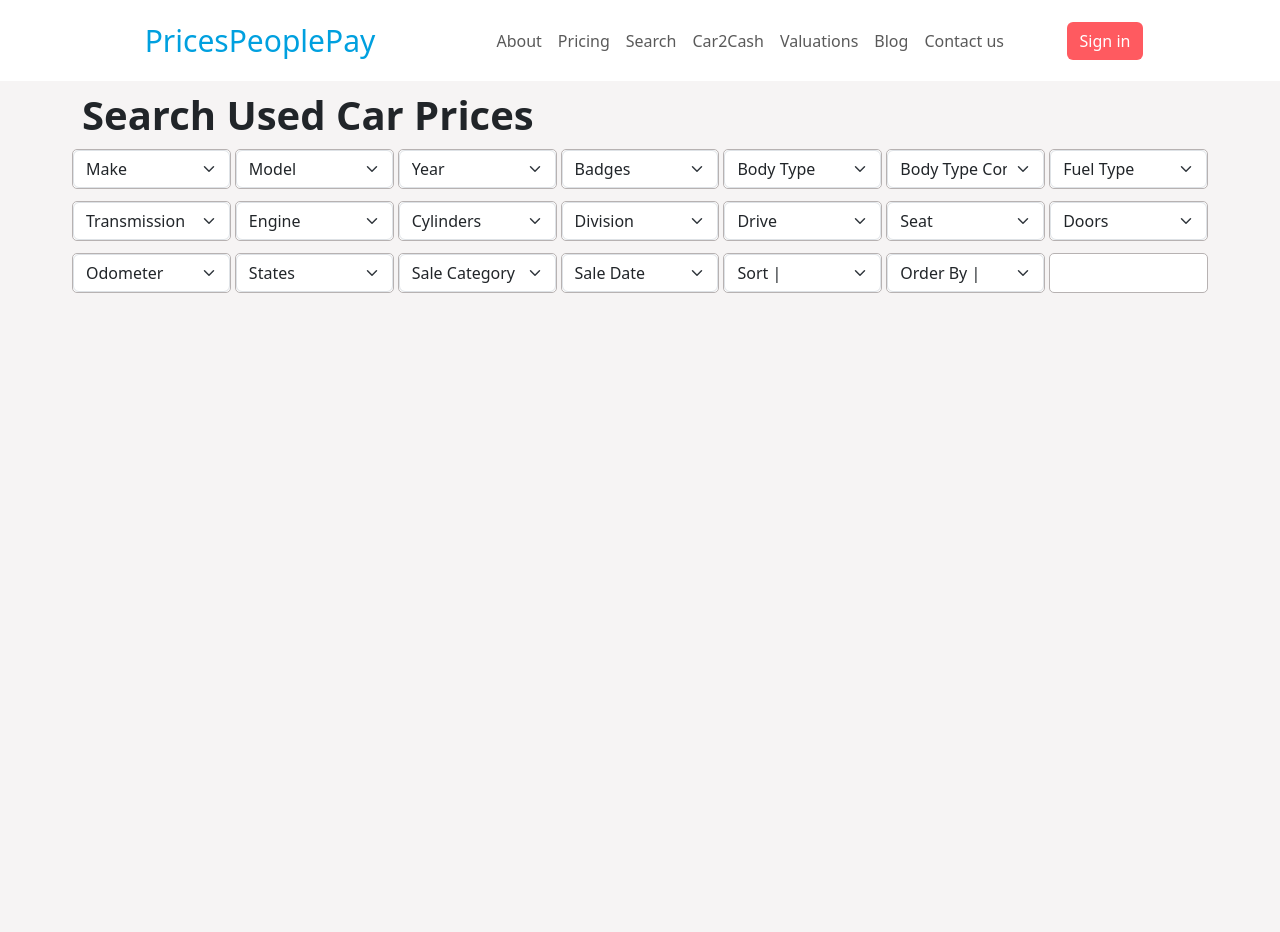
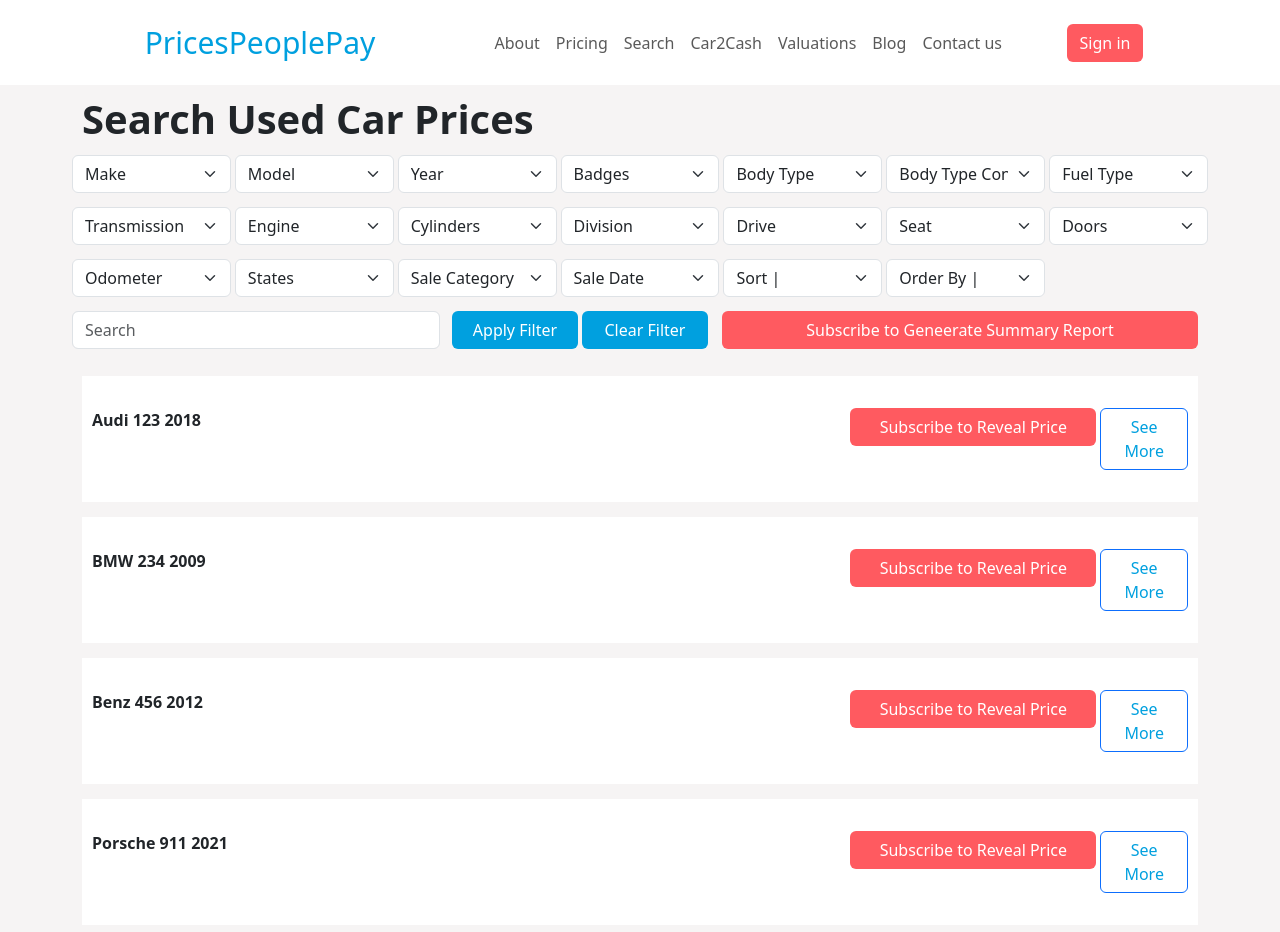
Before and after one commit to AdrianWMY/mockup-app, a React (Create React App) app: page / in a window 1280 px wide. Shown: the top 932 px of the page. Before the commit the page ends 800 px from the top, so only its background shows below. Built offline with nearby package versions, Linux system fonts and the light colour scheme.

Commit message:
add dummy data and display to the page

```diff
--- a/src/components/searchPrices/SearchPrices.css
+++ b/src/components/searchPrices/SearchPrices.css
@@ -4,18 +4,56 @@
     text-align: start;
     font-weight: bold;
 }
-.select-col {
-    background-color: white !important;
-    color: rgb(156, 156, 141) !important;
-    border-radius: 5px;
-    border-color: rgb(183, 178, 178) !important;
-    border-style: solid;
-    border-width: 1px;
-    width: 100%;
-    word-wrap: normal;
-    padding: 0px !important;
-    margin: 2px;
+.searchbar{
+    padding: 2px !important;
+    width: 100% ;
 }
 .row{
     margin-top: 10px !important;
 }
+.col{
+    padding: 2px !important;
+}
+.apply-btn,
+.clear-btn{
+    width: 100%;
+    background-color: #00a0df !important;
+    color: white !important;
+}
+.btnn{
+    width: 500px !important;
+    padding: 2px;
+}
+
+.subscribe-btn{
+    color: white !important;
+    background-color: #ff5a60 !important;
+    width: 100%;
+}
+.subscribe-btn-col{
+    width: 250px !important;
+}
+.car-info-box{
+    margin-top: 15px;
+    padding: 20px;
+    background-color: white;
+}
+.car-info{
+    text-align: start;
+}
+.seeMore-btn{
+    background-color: white !important;
+    color: #00a0df !important;
+}
+.subscribe-btn:hover{
+    background-color: #ff5a60;
+    color: white;
+    opacity: 0.8;
+    transition: opacity 0.2s;
+}
+.seeMore-btn:hover{
+    background-color: #00a0df !important;
+    color: white !important;
+    opacity: 0.8;
+    transition: opacity 0.2s;
+}
--- a/src/components/searchPrices/SearchPrices.jsx
+++ b/src/components/searchPrices/SearchPrices.jsx
@@ -6,6 +6,7 @@ import './SearchPrices.css';
 import Button from 'react-bootstrap/Button';
 import 'bootstrap';
 import Form from 'react-bootstrap/Form';
+import data from '../../data.json';
 
 function SearchPrices() {
   return (
@@ -13,43 +14,46 @@ function SearchPrices() {
       <Container>
         <h1 className="title">Search Used Car Prices</h1>
         <Row>
-          <Col className="select-col">
-            <Form.Select aria-label="Default select example">
+          <Col>
+            <Form.Select
+              aria-label="Default select example"
+              className="select-col"
+            >
               <option>Make</option>
               <option value="1">One</option>
             </Form.Select>
           </Col>
-          <Col className="select-col">
+          <Col>
             <Form.Select aria-label="Default select example">
               <option>Model</option>
               <option value="1">One</option>
             </Form.Select>
           </Col>
-          <Col className="select-col">
+          <Col>
             <Form.Select aria-label="Default select example">
               <option>Year</option>
               <option value="1">One</option>
             </Form.Select>
           </Col>
-          <Col className="select-col">
+          <Col>
             <Form.Select aria-label="Default select example">
               <option>Badges</option>
               <option value="1">One</option>
             </Form.Select>
           </Col>
-          <Col className="select-col">
+          <Col>
             <Form.Select aria-label="Default select example">
               <option>Body Type</option>
               <option value="1">One</option>
             </Form.Select>
           </Col>
-          <Col className="select-col">
+          <Col>
             <Form.Select aria-label="Default select example">
               <option>Body Type Config</option>
               <option value="1">One</option>
             </Form.Select>
           </Col>
-          <Col className="select-col">
+          <Col>
             <Form.Select aria-label="Default select example">
               <option>Fuel Type</option>
               <option value="1">One</option>
@@ -57,43 +61,43 @@ function SearchPrices() {
           </Col>
         </Row>
         <Row>
-          <Col className="select-col">
+          <Col>
             <Form.Select aria-label="Default select example">
               <option>Transmission</option>
               <option value="1">One</option>
             </Form.Select>
           </Col>
-          <Col className="select-col">
+          <Col>
             <Form.Select aria-label="Default select example">
               <option>Engine</option>
               <option value="1">One</option>
             </Form.Select>
           </Col>
-          <Col className="select-col">
+          <Col>
             <Form.Select aria-label="Default select example">
               <option>Cylinders</option>
               <option value="1">One</option>
             </Form.Select>
           </Col>
-          <Col className="select-col">
+          <Col>
             <Form.Select aria-label="Default select example">
               <option>Division</option>
               <option value="1">One</option>
             </Form.Select>
           </Col>
-          <Col className="select-col">
+          <Col>
             <Form.Select aria-label="Default select example">
               <option>Drive</option>
               <option value="1">One</option>
             </Form.Select>
           </Col>
-          <Col className="select-col">
+          <Col>
             <Form.Select aria-label="Default select example">
               <option>Seat</option>
               <option value="1">One</option>
             </Form.Select>
           </Col>
-          <Col className="select-col">
+          <Col>
             <Form.Select aria-label="Default select example">
               <option>Doors</option>
               <option value="1">One</option>
@@ -101,43 +105,106 @@ function SearchPrices() {
           </Col>
         </Row>
         <Row>
-          <Col className="select-col">
+          <Col>
             <Form.Select aria-label="Default select example">
               <option>Odometer</option>
               <option value="1">One</option>
             </Form.Select>
           </Col>
-          <Col className="select-col">
+          <Col>
             <Form.Select aria-label="Default select example">
               <option>States</option>
               <option value="1">One</option>
             </Form.Select>
           </Col>
-          <Col className="select-col">
+          <Col>
             <Form.Select aria-label="Default select example">
               <option>Sale Category</option>
               <option value="1">One</option>
             </Form.Select>
           </Col>
-          <Col className="select-col">
-            <Form.Select aria-label="Default select example">
+          <Col>
+            <Form.Select aria-label="Default select example ">
               <option>Sale Date</option>
               <option value="1">One</option>
             </Form.Select>
           </Col>
-          <Col className="select-col">
-            <Form.Select aria-label="Default select example">
+          <Col>
+            <Form.Select aria-label="Default select example ">
               <option>Sort |</option>
               <option value="1">One</option>
             </Form.Select>
           </Col>
-          <Col className="select-col">
+          <Col>
             <Form.Select aria-label="Default select example">
               <option>Order By |</option>
               <option value="1">One</option>
             </Form.Select>
           </Col>
-          <Col className="select-col"></Col>
+          <Col></Col>
+        </Row>
+        <Row>
+          <Col sm={4} className="searchbar">
+            <Form className="d-flex">
+              <Form.Control
+                type="search"
+                placeholder="Search"
+                className="me-2"
+                aria-label="Search"
+              />
+            </Form>
+          </Col>
+          <Col>
+            <Button variant="deafult" className="apply-btn">
+              Apply Filter
+            </Button>
+          </Col>
+          <Col>
+            <Button variant="default" className="clear-btn">
+              Clear Filter
+            </Button>
+          </Col>
+          <Col md="auto" className="btnn">
+            <Button variant="default" className="subscribe-btn">
+              Subscribe to Geneerate Summary Report
+            </Button>
+          </Col>
+        </Row>
+        <Row>
+          <Container>
+            {data.map((car) => {
+              return (
+                <div className="box car-info-box">
+                  <Row>
+                    <Col>
+                      <div className="car-info">
+                        <strong>
+                          <span>{car.make} </span>
+                        </strong>
+
+                        <strong>
+                          <span>{car.model} </span>
+                        </strong>
+                        <strong>
+                          <span>{car.year} </span>
+                        </strong>
+                      </div>
+                    </Col>
+
+                    <Col xs lg="2" className="subscribe-btn-col">
+                      <Button variant="default" className="subscribe-btn">
+                        Subscribe to Reveal Price
+                      </Button>
+                    </Col>
+                    <Col xs lg="1">
+                      <Button className="seeMore-btn">See More</Button>
+                    </Col>
+                  </Row>
+                  <Row></Row>
+                </div>
+              );
+            })}
+          </Container>
         </Row>
       </Container>
     </>
--- /dev/null
+++ b/src/data.json
@@ -0,0 +1,27 @@
+[
+    {
+        "id":1,
+        "make": "Audi",
+        "model":"123",
+        "year": "2018"
+    },
+    {
+        "id":2,
+        "make": "BMW",
+        "model":"234",
+        "year": "2009"
+    },
+    {
+        "id":3,
+        "make": "Benz",
+        "model":"456",
+        "year": "2012"
+    },
+    {
+        "id":4,
+        "make": "Porsche",
+        "model":"911",
+        "year": "2021"
+    }
+
+]
```
